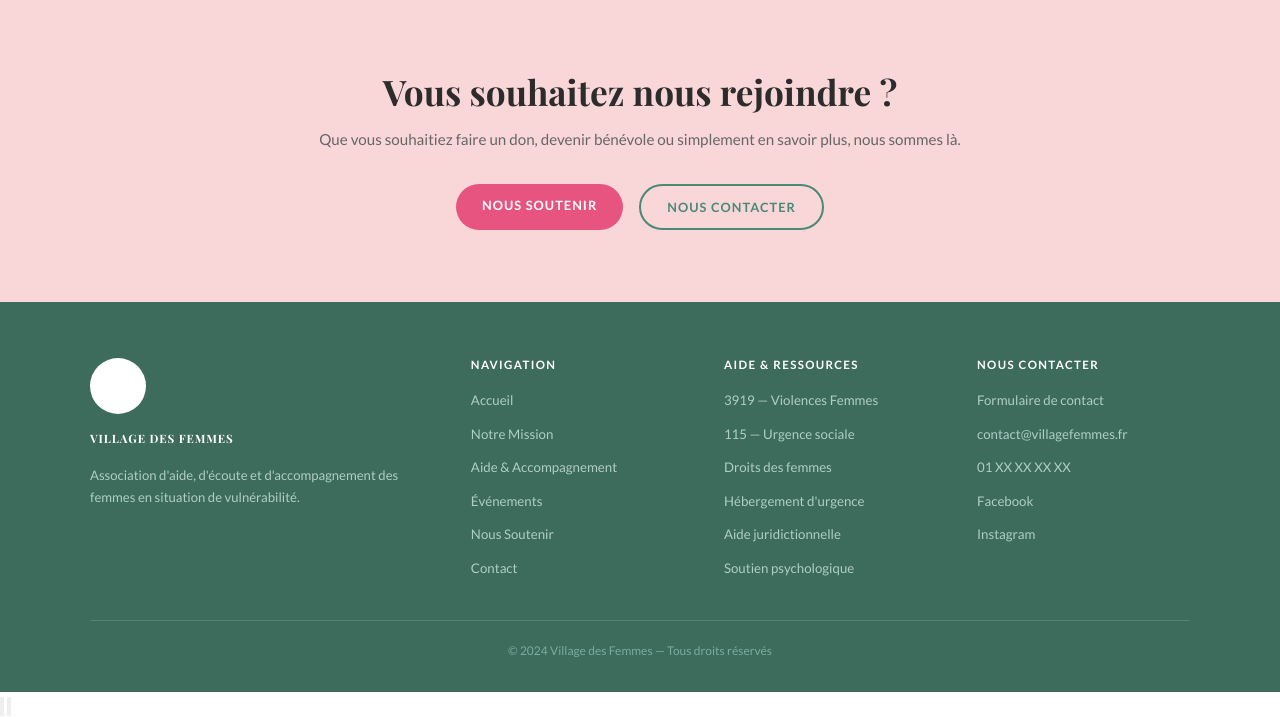
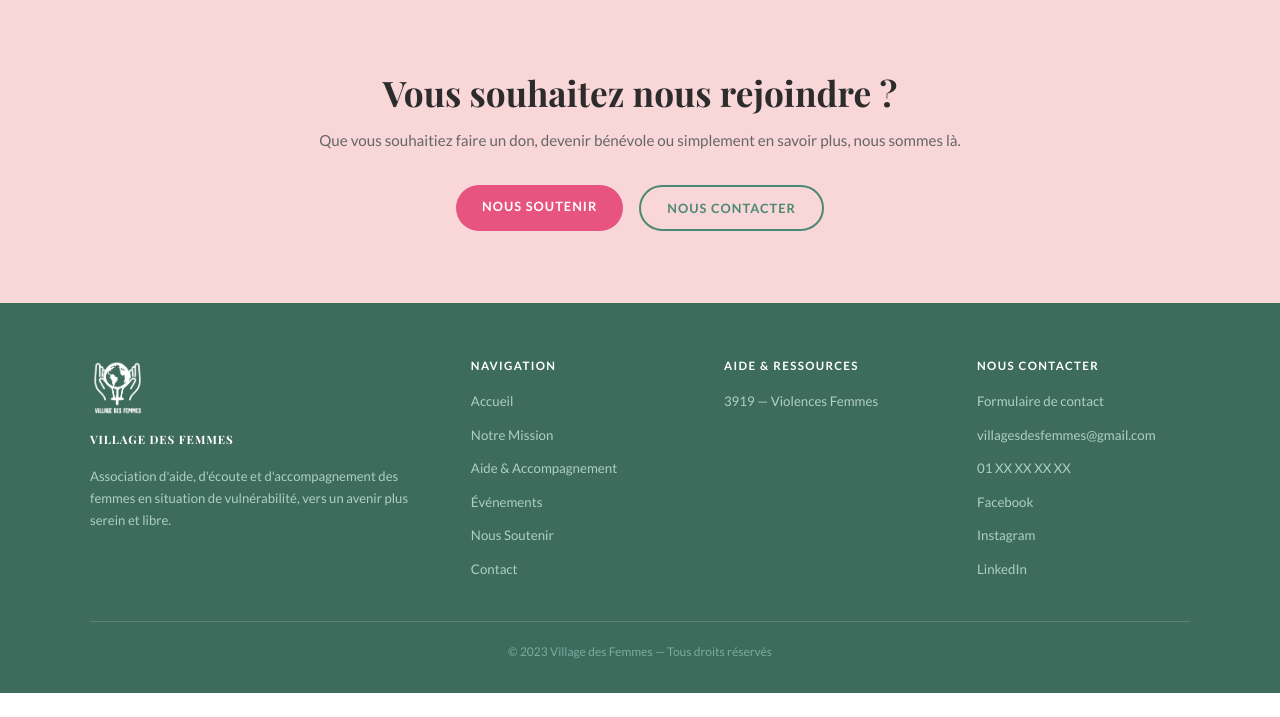
Before and after one commit to Marishka-in-Cyberspace/village-des-femmes, a PHP site: page /notre-mission.html in a window 1280 px wide. Shown: the part 1887-2604 px from the top of the page. After the commit the page ends 2580 px from the top, so only its background shows below. Run offline with PHP 8.4, Linux system fonts and the light colour scheme; some web fonts are replaced.

Commit message:
dernieres modif 16/06/26

```diff
--- a/notre-mission.html
+++ b/notre-mission.html
@@ -47,8 +47,8 @@
     </div>
     <div class="hero-mission-photo">
       <div class="mission-img-placeholder">
-        <!-- <img src="images/mission-hero.jpg" alt="Notre équipe"> -->
-        <span>Photo de l'équipe</span>
+         <img src="images/mission-hero.png" alt="Notre équipe">
+
       </div>
     </div>
   </section>
@@ -152,14 +152,16 @@
     </div>
   </section>
 
-<!--== FOOTER ==-->
-
+  <!-- ══ FOOTER ══ -->
   <footer class="site-footer">
     <div class="footer-inner">
       <div class="footer-brand">
-        <div class="logo-placeholder">VDF</div>
-        <span class="logo-text">Village des Femmes</span>
-        <p class="footer-bio">Association d'aide, d'écoute et d'accompagnement des femmes en situation de vulnérabilité.</p>
+         <img src="images/logo.png" alt="Logo Village des Femmes" />
+        <span class="logo-text" >Village des Femmes</span>
+        <p class="footer-bio">
+          Association d'aide, d'écoute et d'accompagnement des femmes en situation
+          de vulnérabilité, vers un avenir plus serein et libre.
+        </p>
       </div>
       <div class="footer-col">
         <h4>Navigation</h4>
@@ -175,26 +177,29 @@
       <div class="footer-col">
         <h4>Aide &amp; Ressources</h4>
         <ul>
-          <li><a href="#">3919 — Violences Femmes</a></li>
-          <li><a href="#">115 — Urgence sociale</a></li>
+          <li><a href="https://solidaritefemmes.org/appeler-le-3919/">3919 — Violences Femmes</a></li>
+          <!--<li><a href="#">115 — Urgence sociale</a></li>
           <li><a href="#">Droits des femmes</a></li>
           <li><a href="#">Hébergement d'urgence</a></li>
           <li><a href="#">Aide juridictionnelle</a></li>
-          <li><a href="#">Soutien psychologique</a></li>
+          <li><a href="#">Soutien psychologique</a></li>-->
         </ul>
       </div>
       <div class="footer-col">
         <h4>Nous Contacter</h4>
         <ul>
           <li><a href="contact.html">Formulaire de contact</a></li>
-          <li><a href="mailto:contact@villagefemmes.fr">contact@villagefemmes.fr</a></li>
+          <li><a href="mailto:villagesdesfemmes@gmail.com">villagesdesfemmes@gmail.com</a></li>
           <li><a href="#">01 XX XX XX XX</a></li>
           <li><a href="#">Facebook</a></li>
           <li><a href="#">Instagram</a></li>
+          <li><a href="#">LinkedIn</a></li>
         </ul>
       </div>
     </div>
-    <div class="footer-bottom">&copy; 2024 Village des Femmes — Tous droits réservés</div>
+    <div class="footer-bottom">
+      &copy; 2023 Village des Femmes — Tous droits réservés
+    </div>
   </footer>
 
   <!-- ══ MOLETTE SCROLL HAUT / BAS ══ -->
--- a/styles.css
+++ b/styles.css
@@ -147,7 +147,7 @@
   transform: translateY(-1px);
 }
 .main-nav .nav-btn a.active {
-  background: var(--rose-vif);
+  background: var(--noir);
   color: var(--blanc);
   border-bottom: none;
 }
@@ -347,3 +347,51 @@
 @media (max-width: 480px) {
   .footer-inner { grid-template-columns: 1fr; }
 }
+
+/* ══════════════════════════════════
+   MOLETTE DE NAVIGATION (haut / bas)
+══════════════════════════════════ */
+.scroll-nav {
+  position: fixed;
+  right: 24px;
+  bottom: 24px;
+  z-index: 200;
+  display: flex;
+  flex-direction: column;
+  gap: 10px;
+}
+.scroll-btn {
+  width: 44px;
+  height: 44px;
+  border-radius: 50%;
+  background: var(--blanc);
+  border: 2px solid var(--rose-vif);
+  color: var(--rose-vif);
+  display: flex;
+  align-items: center;
+  justify-content: center;
+  cursor: pointer;
+  box-shadow: 0 4px 14px rgba(0,0,0,0.12);
+  transition: all var(--transition);
+  opacity: 0;
+  visibility: hidden;
+  transform: translateY(8px);
+}
+.scroll-btn.visible {
+  opacity: 1;
+  visibility: visible;
+  transform: translateY(0);
+}
+.scroll-btn:hover {
+  background: var(--rose-vif);
+  color: var(--blanc);
+}
+.scroll-btn svg { width: 18px; height: 18px; }
+
+/* En bas de page : bouton "haut" reste visible, bouton "bas" se cache */
+.scroll-btn.scroll-bottom.at-bottom { display: none; }
+
+@media (max-width: 600px) {
+  .scroll-nav { right: 14px; bottom: 14px; }
+  .scroll-btn { width: 40px; height: 40px; }
+}
```
Also changed, not shown: aide-accompagnement.html (+5 -5 lines), contact.html (+4 -5 lines), evenement-passe-atelier-couture.html (+5 -5 lines), evenement-passe-cafe-printemps.html (+5 -5 lines), evenement-passe-permanence-janvier.html (+4 -4 lines), evenements.html (+15 -8 lines), index.html (+5 -5 lines), main.js (+37 -0 lines), nous-soutenir.html (+15 -8 lines), README.md, images/mission-hero.png (added).
